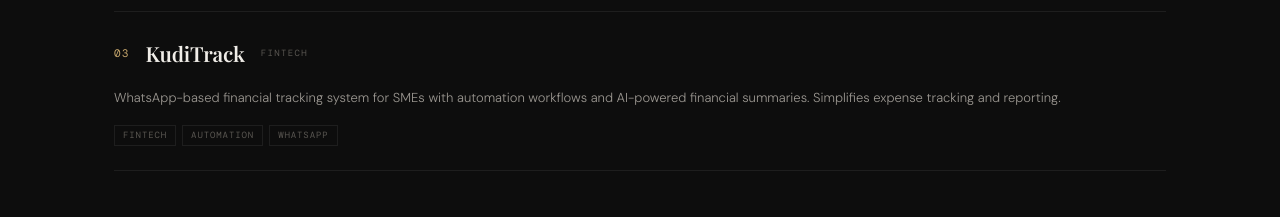
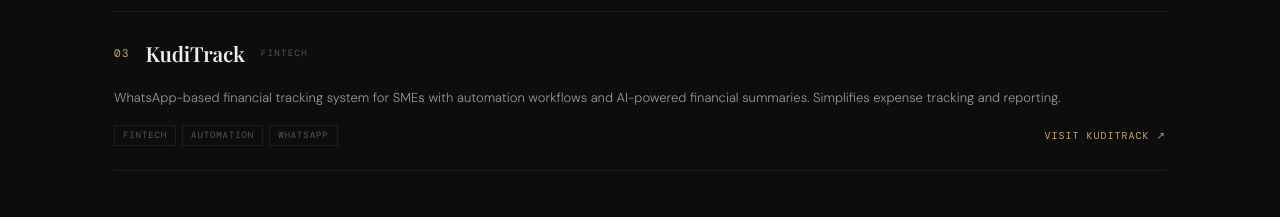
Before and after one commit to Ebeli1/portfolio, a React (Create React App) app: page / in a window 1280 px wide. Shown: the part 2780-2997 px from the top of the page. Built offline with nearby package versions, Linux system fonts and the light colour scheme; a web font is replaced by a local one.

Commit message:
Updated kuditrack linkText.

```diff
--- a/src/App.js
+++ b/src/App.js
@@ -819,6 +819,7 @@
       description: "WhatsApp-based financial tracking system for SMEs with automation workflows and AI-powered financial summaries. Simplifies expense tracking and reporting.",
       tags: ["Fintech", "Automation", "WhatsApp"],
       link: "https://kudi-track.vercel.app/",
+      linkText: "Visit KudiTrack ↗"
     },
   ];
 
```
